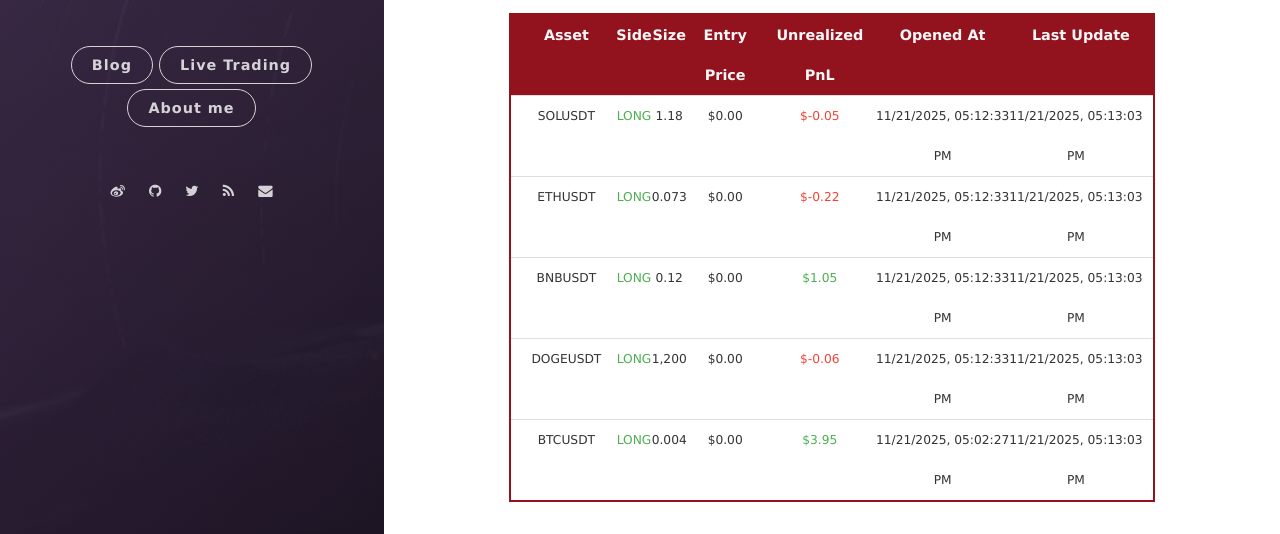
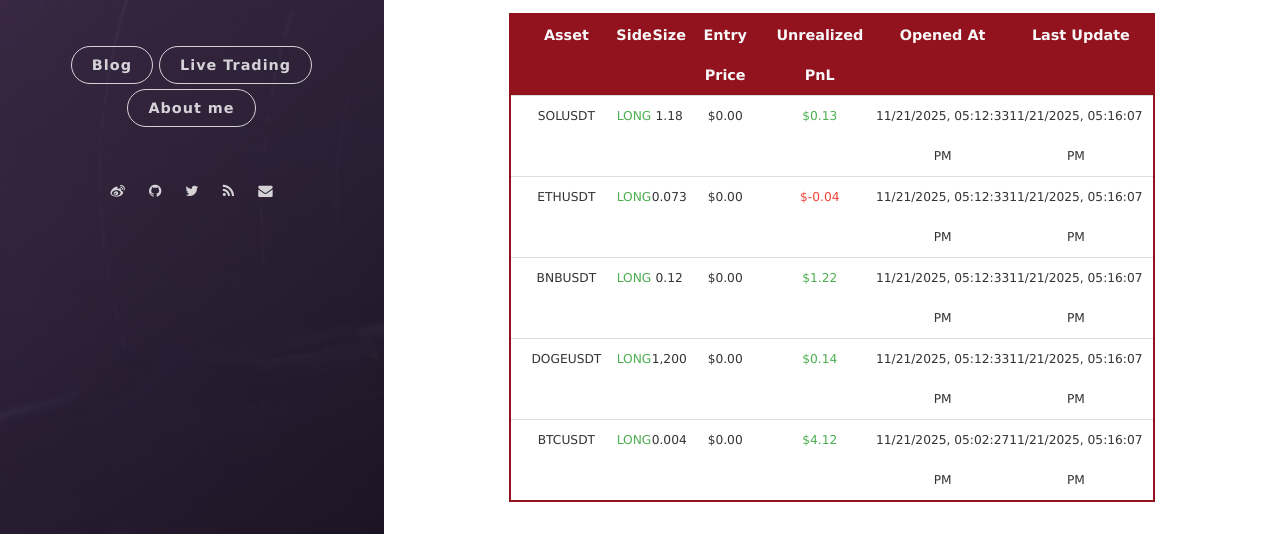
Before and after one commit to leeyegy/leeyegy.github.io, a Jekyll site: the page built from live-trading.html, in a window 1280 px wide and 1243 px high. Shown: the part 641-1175 px from the top of the window. Built offline with Jekyll 4.4.1, drawn with Linux system fonts in a browser that asks for light colours; nearby versions of some CDN libraries.

Commit message:
AccountMonitor: refresh positions 2025-11-22T01:16:07+08:00

```diff
--- a/assets/data/binance/positions.json
+++ b/assets/data/binance/positions.json
@@ -4,44 +4,44 @@
     "side": "LONG",
     "size": 1.18,
     "entryPrice": 0.0,
-    "unrealizedPnl": -0.05455308,
+    "unrealizedPnl": 0.12765899,
     "openedAt": "2025-11-22T01:12:33+08:00",
-    "reportedAt": "2025-11-22T01:13:03+08:00"
+    "reportedAt": "2025-11-22T01:16:07+08:00"
   },
   {
     "symbol": "ETHUSDT",
     "side": "LONG",
     "size": 0.073,
     "entryPrice": 0.0,
-    "unrealizedPnl": -0.22411,
+    "unrealizedPnl": -0.03577,
     "openedAt": "2025-11-22T01:12:33+08:00",
-    "reportedAt": "2025-11-22T01:13:03+08:00"
+    "reportedAt": "2025-11-22T01:16:07+08:00"
   },
   {
     "symbol": "BNBUSDT",
     "side": "LONG",
     "size": 0.12,
     "entryPrice": 0.0,
-    "unrealizedPnl": 1.04550418,
+    "unrealizedPnl": 1.21686965,
     "openedAt": "2025-11-22T01:12:33+08:00",
-    "reportedAt": "2025-11-22T01:13:03+08:00"
+    "reportedAt": "2025-11-22T01:16:07+08:00"
   },
   {
     "symbol": "DOGEUSDT",
     "side": "LONG",
     "size": 1200.0,
     "entryPrice": 0.0,
-    "unrealizedPnl": -0.056184,
+    "unrealizedPnl": 0.135792,
     "openedAt": "2025-11-22T01:12:33+08:00",
-    "reportedAt": "2025-11-22T01:13:03+08:00"
+    "reportedAt": "2025-11-22T01:16:07+08:00"
   },
   {
     "symbol": "BTCUSDT",
     "side": "LONG",
     "size": 0.004,
     "entryPrice": 0.0,
-    "unrealizedPnl": 3.9488,
+    "unrealizedPnl": 4.1212,
     "openedAt": "2025-11-22T01:02:27+08:00",
-    "reportedAt": "2025-11-22T01:13:03+08:00"
+    "reportedAt": "2025-11-22T01:16:07+08:00"
   }
 ]
```
